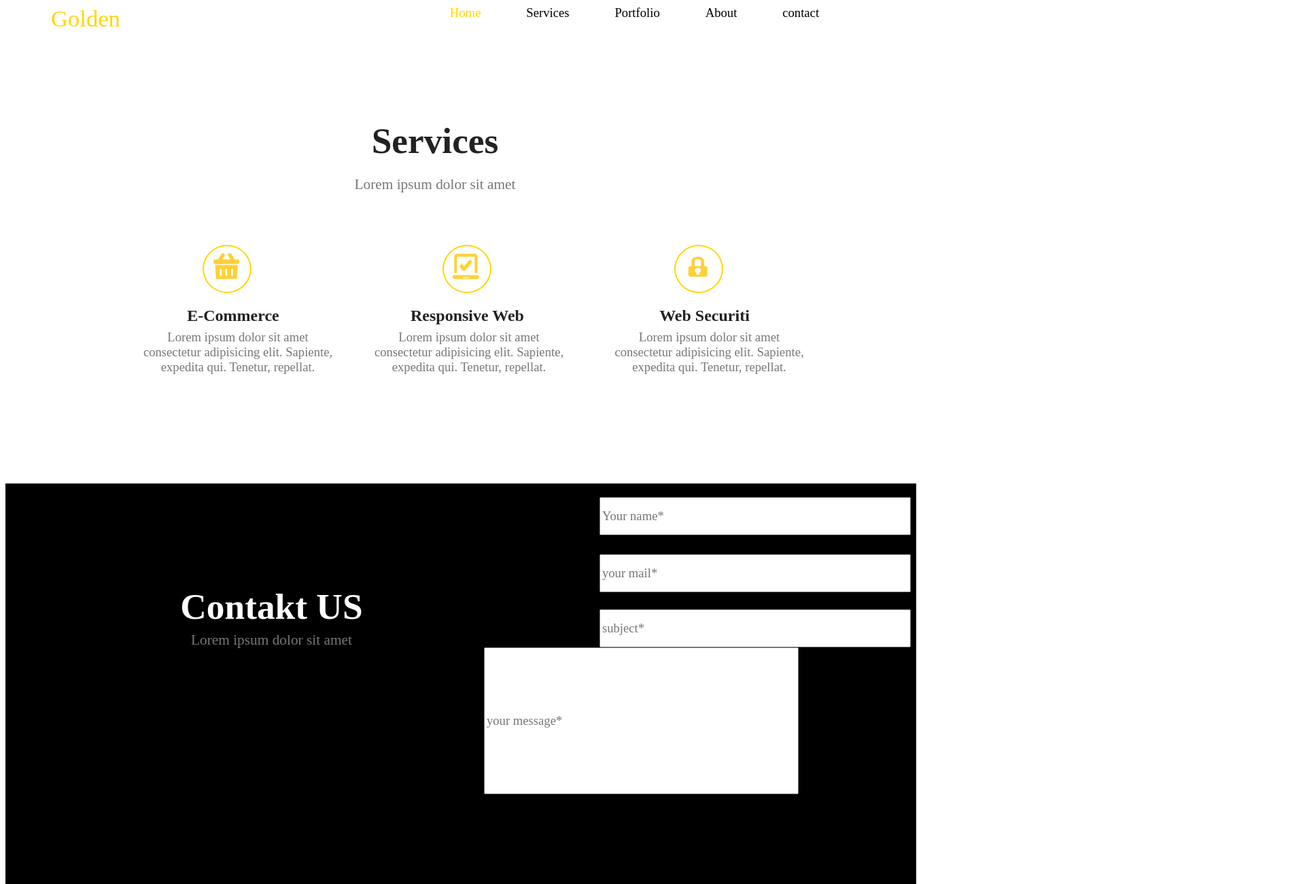
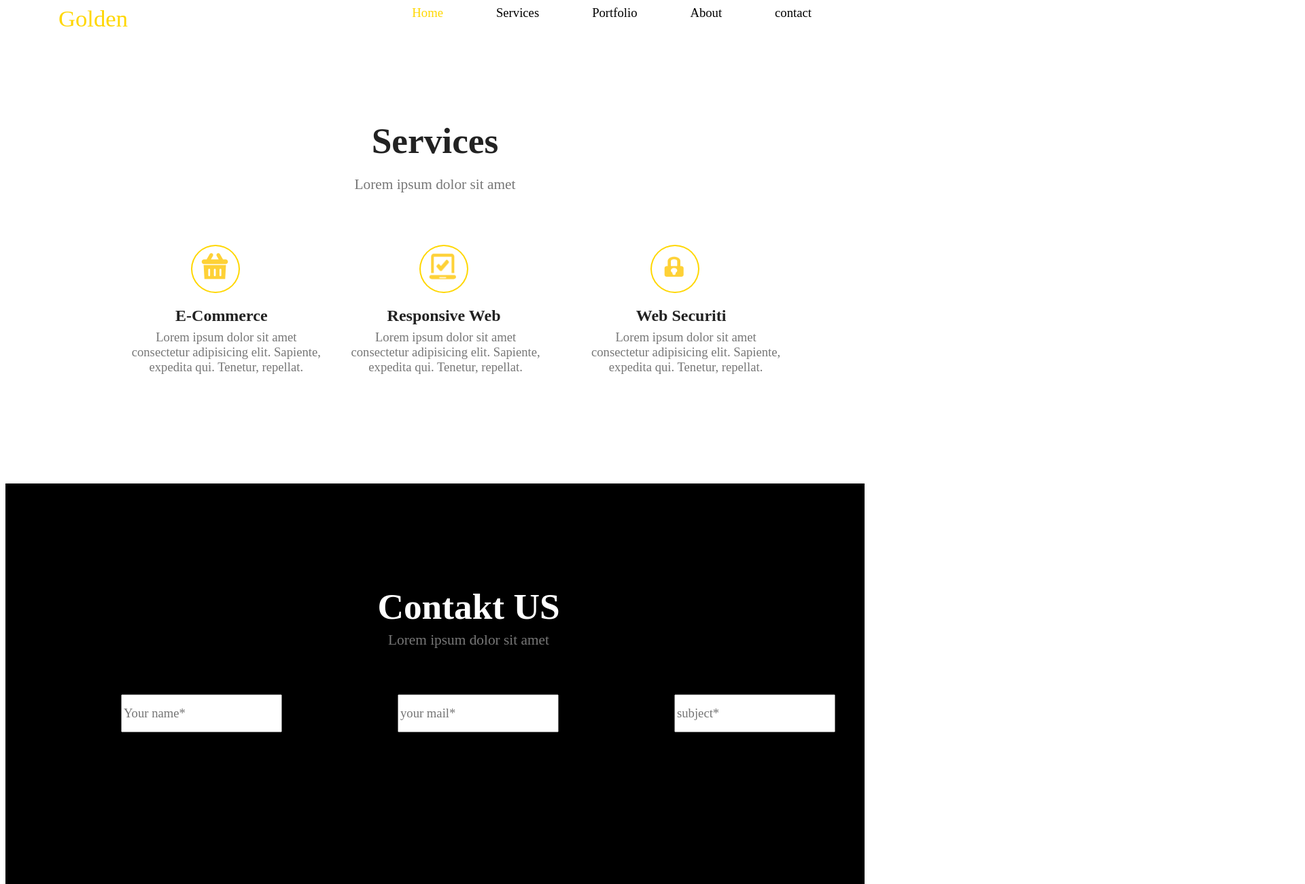
Before and after one commit to qeeeyu/robert, a plain HTML site: page index.html in a window 1280 px wide. Shown: the top 1300 px of the page at 68% size, 1920 px wide, since content can reach past the window. Drawn offline with Linux system fonts and the light colour scheme.

Commit message:
Update style.css

```diff
--- a/css/style.css
+++ b/css/style.css
@@ -5,8 +5,8 @@ display: flex;
 
 }
 .menu{
-    width: 1300px;
-    height: 124px;
+    width: 100%;
+    height: 10%;
     display: flex;
     justify-content:space-evenly;
     }
@@ -15,7 +15,7 @@ display: flex;
 font-size: 26pt;
 color:gold;
 text-align: left;
-width: 520px;
+width: 35%;
 left:407px;
 right: 200px;
 }
@@ -45,25 +45,26 @@ font-size: 40pt;
 color: rgba(34, 34, 34, 255);
 text-align: center;
 height: 38px;
+width: 100%;
 }
 .text3{
     font-family: ﻿DroidSerif-Italic, ﻿RobotoSlab-Regular, ﻿AdobeInvisFont, ﻿MyriadPro-Regular;
 font-size: 16pt;
 color: rgba(119, 119, 119, 255);
 text-align: center;
+width: 100%;
 }
 .icons0{
-    width:1300px;
+    width:100%;
    height: 351px;
    display: flex;
  justify-content:flex-start;
 }
 .div{
-width:540px;
+width:40%;
 height: 362px;
-justify-content:center;
-display: flex;
-position:static;
+justify-content: center;
+display:flex ;
 }
 .icons{
     width: 68px;
@@ -126,8 +127,6 @@ width: 69px;
 }
 .d2{
   height: 72px;
-width: 71px;
-justify-content: center;
 }
 .icon7{
     width: 40px;
@@ -214,15 +213,12 @@ justify-content:start;
     }
 
     .dark{
-        width: 1340px;
+        width: 100%;
         height: 677px;
         background-color: black;
-
-
     }
     .text16{
  height: 100px;
- width: 1000px;
   text-align: center;
   padding: 105px;
         }
@@ -230,9 +226,10 @@ justify-content:start;
         font-family: ﻿RobotoSlab-Bold, ﻿Montserrat-Bold, ﻿AdobeInvisFont, ﻿MyriadPro-Regular;
         font-size: 40pt;
         color: rgba(255, 255, 255, 255);
-        text-align: right 50px;
+        text-align: right 50%;
        height: 24px;
        margin-left: 99px;
+
     }
     .text30{
         font-family: ﻿DroidSerif-Italic, ﻿RobotoSlab-Regular, ﻿AdobeInvisFont, ﻿MyriadPro-Regular;
@@ -240,23 +237,20 @@ justify-content:start;
         color: rgba(119, 119, 119, 255);
         text-align: center;
     margin-left: 99px;
+
     }
-    .dark2{
-    width: 1300px;
-padding: 20px;
-display: flex;
-    }
-    .dark60{
-display: flex;
-    justify-content: center;
-    }
+
+
+
+
+
     .dark70{
-    width: 481px;
-    height: 270px;
+    width: 100%;
+    display: flex;
+
     }
     .form{
         width: 481px;
-        justify-content: center;
     }
     .dark3{
         font-family: ﻿Montserrat-Bold, ﻿ChunkFive-Roman, ﻿AdobeInvisFont, ﻿MyriadPro-Regular;
@@ -299,14 +293,7 @@ margin-left: 800px;
 
     }
     .form1{
-        width: 481px;
-        justify-content: center;
-    }
-    .dark100{
-        width:481px;
-       height: 272px;
-       justify-content: center;
-       display: flex;
+  width: 481px;
     }
 .dark7{
     font-family: ﻿Montserrat-Bold, ﻿ChunkFive-Roman, ﻿AdobeInvisFont, ﻿MyriadPro-Regular;
@@ -316,4 +303,5 @@ text-align: left;
 width: 455px;
 height: 210px;
 justify-content: center;
+float: left;
 }
```
